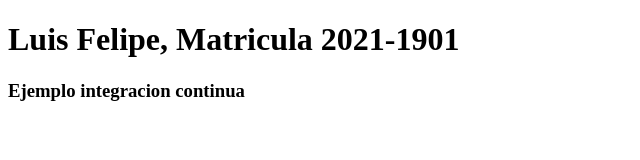
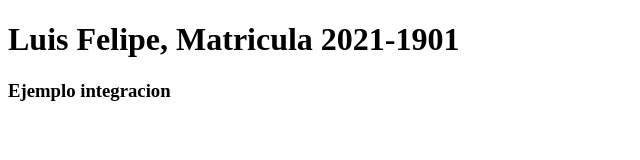
Before and after one commit to FtZenon/practica1parcial, a website: page index.html in a window 1280 px wide. Shown: the full height of the page, 0-640 px from the left. Drawn offline with Linux system fonts and the light colour scheme.

Commit message:
probando

```diff
--- a/index.html
+++ b/index.html
@@ -7,6 +7,6 @@
 </head>
 <body>
     <h1>Luis Felipe, Matricula 2021-1901</h1>
-    <h3>Ejemplo integracion continua</h3>
+    <h3>Ejemplo integracion</h3>
 </body>
 </html>
```
Also changed, not shown: .github/workflows/ci.yml (renamed from github/workflows/ci.yml).
